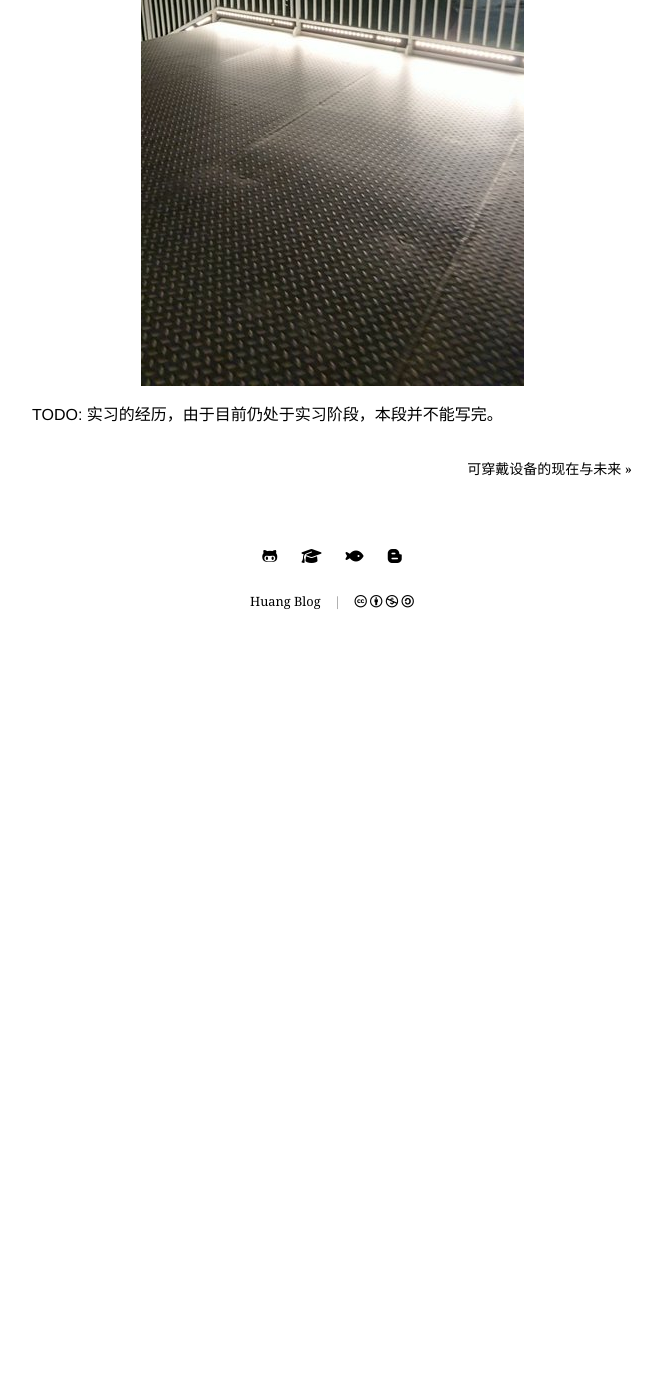
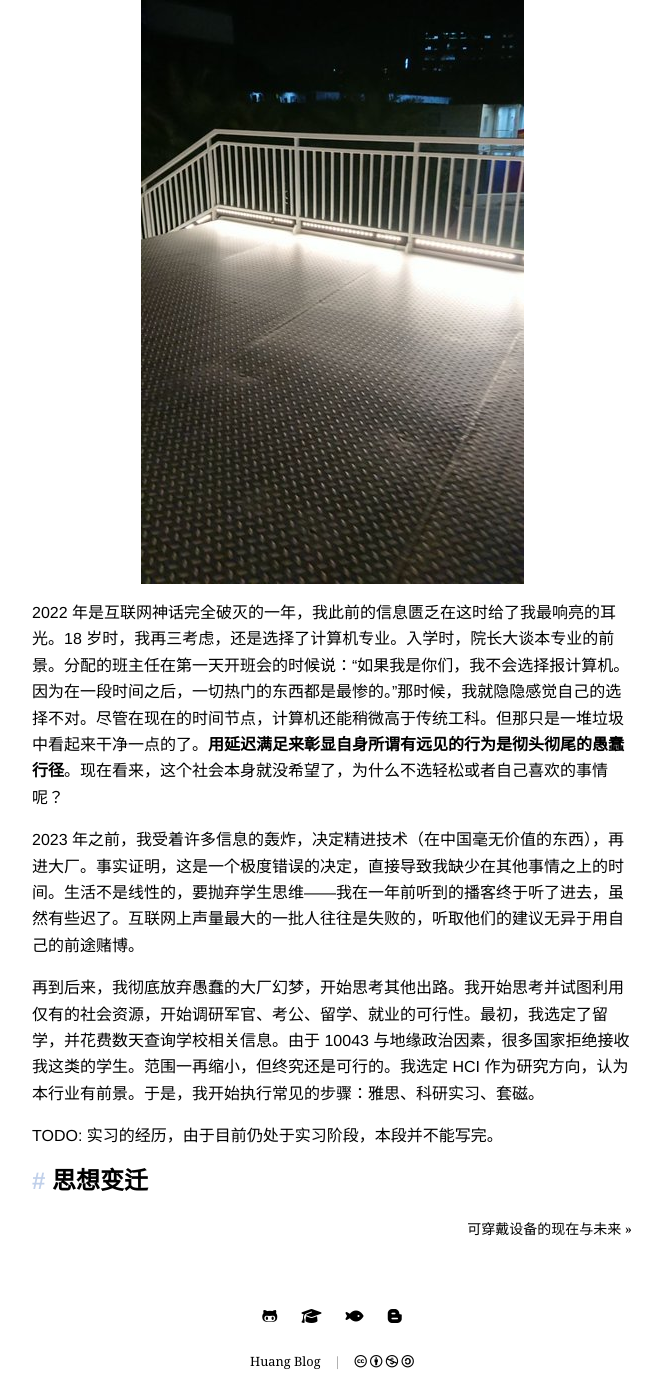
Before and after one commit to huang-feiyu/huang-feiyu.github.io, a Jekyll site: the page built from _posts/2024-03-17-school-life.md, in a window 1280 px wide and 1400 px high, scrolled down 3192 px. Shown: the whole window, without its empty margins (308-970 px from the left). Built offline with Jekyll 4.4.1, drawn with Linux system fonts in a browser that asks for light colours; nearby versions of some CDN libraries; before the commit the page ends 3832 px from its top, so only the background shows below that.

Commit message:
post: update

```diff
--- a/_posts/2024-03-17-school-life.md
+++ b/_posts/2024-03-17-school-life.md
@@ -8,6 +8,8 @@ image:       tree-2.jpg
 toc:         true
 description: 有关于我四年的生活，关注个体生活经历、社会氛围与思想变迁。
 ---
+
+<iframe src="https://www.youtube.com/embed/78lVJChTMac"></iframe>
 
 ### 前言
 
@@ -48,5 +50,12 @@ description: 有关于我四年的生活，关注个体生活经历、社会氛
 <img src="../assets/img/school-life/bridge-2.jpg">
 </div>
 
+2022 年是互联网神话完全破灭的一年，我此前的信息匮乏在这时给了我最响亮的耳光。18 岁时，我再三考虑，还是选择了计算机专业。入学时，院长大谈本专业的前景。分配的班主任在第一天开班会的时候说：“如果我是你们，我不会选择报计算机。因为在一段时间之后，一切热门的东西都是最惨的。”那时候，我就隐隐感觉自己的选择不对。尽管在现在的时间节点，计算机还能稍微高于传统工科。但那只是一堆垃圾中看起来干净一点的了。**用延迟满足来彰显自身所谓有远见的行为是彻头彻尾的愚蠢行径**。现在看来，这个社会本身就没希望了，为什么不选轻松或者自己喜欢的事情呢？
+
+2023 年之前，我受着许多信息的轰炸，决定精进技术（在中国毫无价值的东西），再进大厂。事实证明，这是一个极度错误的决定，直接导致我缺少在其他事情之上的时间。生活不是线性的，要抛弃学生思维——我在一年前听到的播客终于听了进去，虽然有些迟了。互联网上声量最大的一批人往往是失败的，听取他们的建议无异于用自己的前途赌博。
+
+再到后来，我彻底放弃愚蠢的大厂幻梦，开始思考其他出路。我开始思考并试图利用仅有的社会资源，开始调研军官、考公、留学、就业的可行性。最初，我选定了留学，并花费数天查询学校相关信息。由于 10043 与地缘政治因素，很多国家拒绝接收我这类的学生。范围一再缩小，但终究还是可行的。我选定 HCI 作为研究方向，认为本行业有前景。于是，我开始执行常见的步骤：雅思、科研实习、套磁。
 
 TODO: 实习的经历，由于目前仍处于实习阶段，本段并不能写完。
+
+### 思想变迁
```
